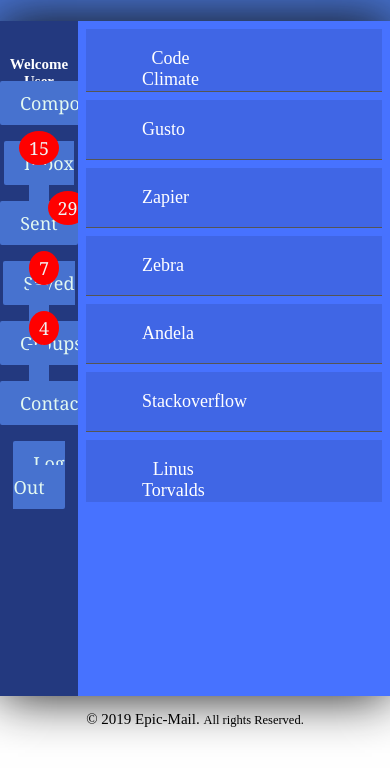
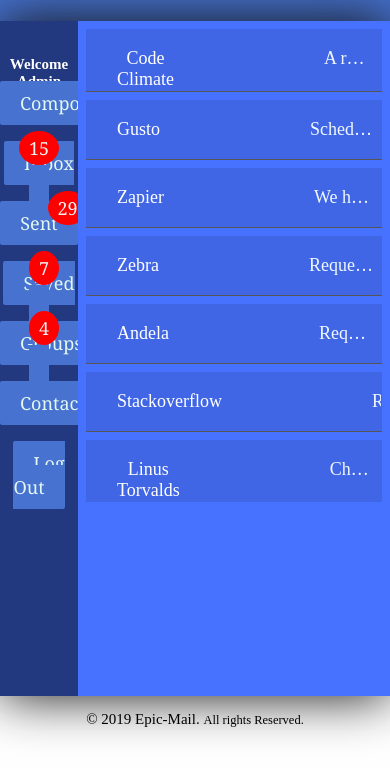
Before and after one commit to neelxie/epic-mail, a plain HTML site: page UI/admin.html in a window 390 px wide. Shown: the part 76-844 px from the top of the page. Drawn offline with Linux system fonts and the light colour scheme.

Commit message:
Add view sent messages [finishes #164605768]

```diff
--- a/UI/admin.html
+++ b/UI/admin.html
@@ -17,7 +17,7 @@
             <div class="menu">
                 <ul>
                     <li>
-                        <h5>Welcome User</h5>
+                        <h5>Welcome Admin</h5>
                     </li>
                     <li>
                         <div>
--- a/UI/assets/css/styles.css
+++ b/UI/assets/css/styles.css
@@ -227,3 +227,33 @@ li:last-child .read{
     font-size: 15px;
     font-family: 'Times New Roman', Times, serif;
 }
+@media screen and (max-width: 800px){
+    .from{
+        padding-left: 45px;
+        margin-right: 250px;
+    }
+    .full-message{
+        padding-right: 15px;
+        width: 380px;
+    }
+}
+@media screen and (max-width: 600px){
+    .from{
+        padding-left: 30px;
+        margin-right: 150px;
+    }
+    .full-message{
+        padding-right: 8px;
+        width: 300px;
+    }
+}
+@media screen and (max-width: 360px){
+    .from{
+        padding-left: 5px;
+        margin-right: 15px;
+    }
+    .full-message{
+        padding-right: 3px;
+        width: 260px;
+    }
+}
```
